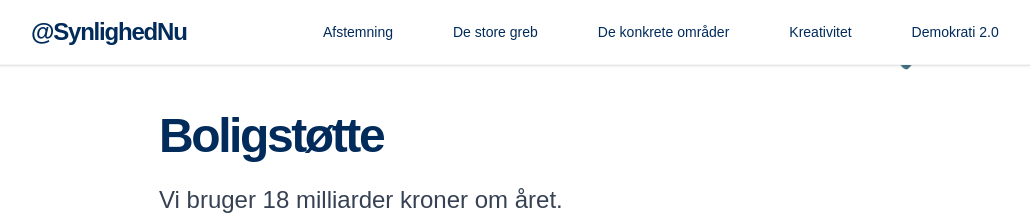
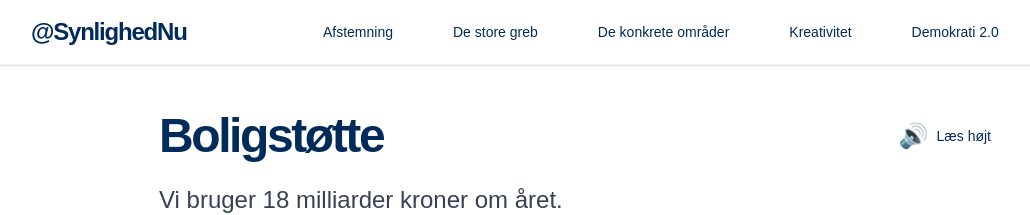
Before and after one commit to synlighed-nu/synlighed-nu-clean, a Next.js app: page /boligstotte in a window 1280 px wide. Shown: the top 215 px of the page, without its empty margins (57-1087 px from the left). Built offline with nearby package versions, Linux system fonts and the light colour scheme.

Commit message:
Update page.tsx

```diff
--- a/app/boligstotte/page.tsx
+++ b/app/boligstotte/page.tsx
@@ -21,14 +21,14 @@ export default function BoligstottePage() {
     <div className="min-h-screen bg-white text-[#002B5B]">
       <Nav />
 
-      <div className="max-w-4xl mx-auto px-6 pt-28 pb-20 relative">
+      <div className="max-w-4xl mx-auto px-6 pt-28 pb-20">
 
-        {/* Højtaler-knap placeret øverst til højre */}
-        <div className="absolute top-8 right-6">
+        {/* Titel + højtaler-knap på samme linje */}
+        <div className="flex items-center justify-between mb-6">
+          <h1 className="text-5xl font-bold tracking-tighter">Boligstøtte</h1>
+
           <SpeakerButton text={pageText} />
         </div>
-
-        <h1 className="text-5xl font-bold tracking-tighter mb-6">Boligstøtte</h1>
 
         <div className="prose prose-lg max-w-none text-gray-700">
 
```
